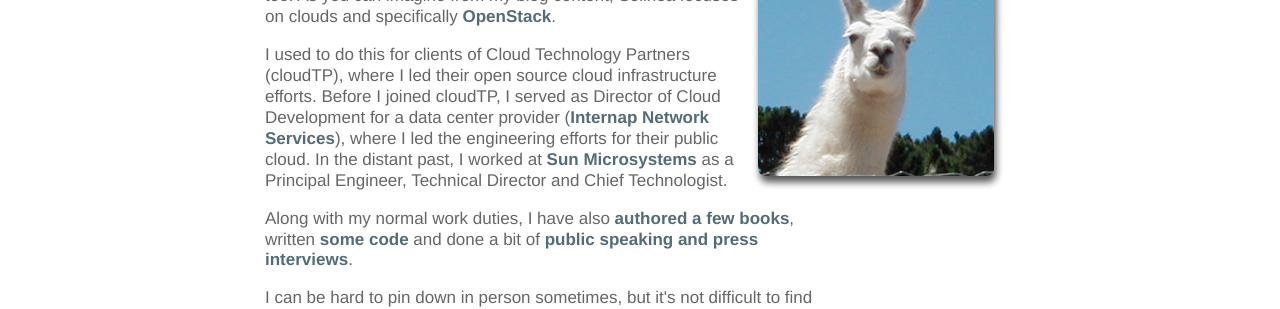
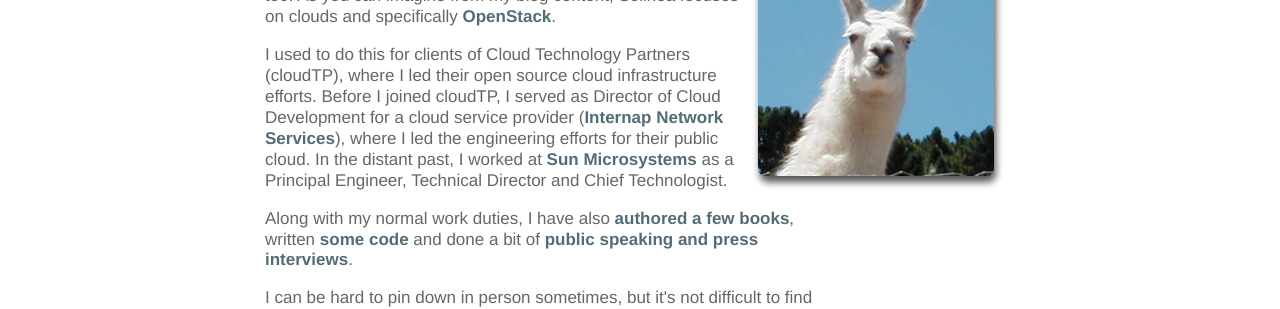
Before and after one commit to slashk/slashk.github.com, a Jekyll site: the page built from about.html, in a window 1280 px wide. Shown: the part 239-548 px from the top of the page. Built offline with Jekyll 4.4.1, drawn with Linux system fonts in a browser that asks for light colours; Markdown is read by kramdown in place of the engine named in the settings.

```diff
--- a/about.html
+++ b/about.html
@@ -10,7 +10,7 @@ title: About Me
 <div class="about_head">
   <p>I build computing infrastructure.</p>
   <p>I founded a company called <a href="http://www.solinea.com">Solinea</a> that helps clients do this too. As you can imagine from my blog content, Solinea focuses on clouds and specifically <a href="http://www.openstack.org/" target="_blank">OpenStack</a>.</p>
-  <p>I used to do this for clients of Cloud Technology Partners (cloudTP), where I led their open source cloud infrastructure efforts. Before I joined cloudTP, I served as Director of Cloud Development for a data center provider (<a href="http://www.internap.com/" target="_blank">Internap Network Services</a>), where I led the engineering efforts for their public cloud. In the distant past, I worked at <a href="http://en.wikipedia.org/wiki/Sun_Microsystems" target="_blank">Sun Microsystems</a> as a Principal Engineer, Technical Director and Chief Technologist.</p>
+  <p>I used to do this for clients of Cloud Technology Partners (cloudTP), where I led their open source cloud infrastructure efforts. Before I joined cloudTP, I served as Director of Cloud Development for a cloud service provider (<a href="http://www.internap.com/" target="_blank">Internap Network Services</a>), where I led the engineering efforts for their public cloud. In the distant past, I worked at <a href="http://en.wikipedia.org/wiki/Sun_Microsystems" target="_blank">Sun Microsystems</a> as a Principal Engineer, Technical Director and Chief Technologist.</p>
   <p>Along with my normal work duties, I have also <a href="/books">authored a few books</a>, written <a href="/projects" target="_blank">some code</a> and done a bit of <a href="/books">public speaking and press interviews</a>.</p>
   <p>I can be hard to pin down in person sometimes, but it's not difficult to find me online:</p>
   <ul class="nodot">
@@ -52,7 +52,7 @@ title: About Me
     <img src="/images/linkedin-32x32.png">&nbsp;LinkedIn (linkedin.com/in/kenpepple)</a>
   </li>
   <li>
-    <a href="http://www.amazon.com/Ken-Pepple/e/B004QQBWJW" alt="Amazon Author Page">
+    <a href="https://www.amazon.com/author/kenpepple" alt="Amazon Author Page">
     <img src="/images/amazon-32x32.png" alt="Amazon Author Page">&nbsp;Ken Pepple's Amazon Author Page</a>
   </li>
   <li>
```
